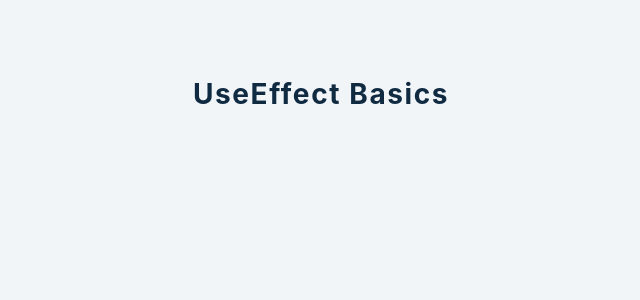
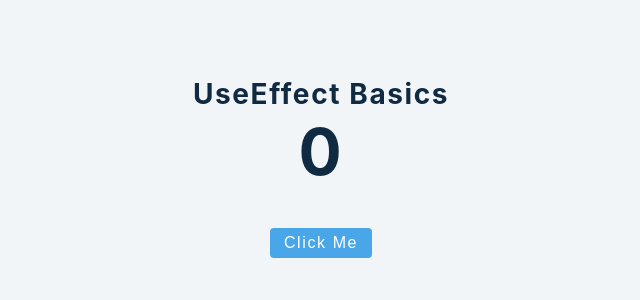
Before and after one commit to mnomanme/advanceReact, a React (Create React App) app: page / in a window 1280 px wide. Shown: the top 300 px of the page, without its empty margins (319-959 px from the left). Built offline with nearby package versions, Linux system fonts and the light colour scheme.

Commit message:
re render useEffect :rocket:

```diff
--- a/src/components/UseEffectBasics.js
+++ b/src/components/UseEffectBasics.js
@@ -1,9 +1,21 @@
-import React from 'react';
+import React, { useEffect, useState } from 'react';
 
 const UseEffectBasics = () => {
+	const [value, setValue] = useState(0);
+
+	useEffect(() => {
+		console.log('call useEffect');
+		document.title = `New Messages(${value})`;
+	});
+
+	console.log('render component');
 	return (
 		<>
 			<h3>useEffect basics</h3>
+			<h1>{value}</h1>
+			<button className="btn" onClick={() => setValue(value + 1)}>
+				click me
+			</button>
 		</>
 	);
 };
```
